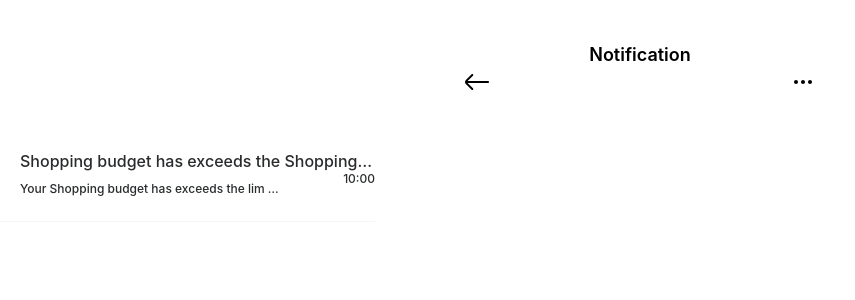
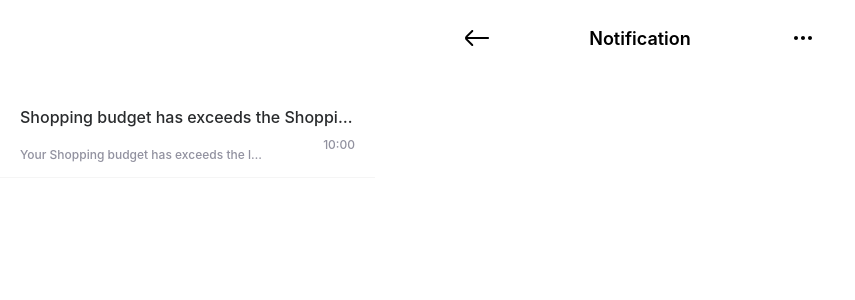
Before and after one commit to chandran-kannan/Expenso, a React (Vite) app: page /notification in a window 1280 px wide. Shown: the top 300 px of the page, without its empty margins (0-855 px from the left). Built offline with nearby package versions, Linux system fonts and the light colour scheme.

Commit message:
Resolved Alignment Issues In Notification Page

```diff
--- a/src/Components/Header/index.tsx
+++ b/src/Components/Header/index.tsx
@@ -9,7 +9,7 @@ type HeaderProps = {
 
 const Header = ({ title, className, leftIcon, rightIcon }: HeaderProps) => {
   return (
-    <div className="flex w-350px m-auto justify-between">
+    <div className="flex w-350px m-auto justify-between items-center">
       <span className="mt-3px">{leftIcon}</span>
       <h6 className={`font-600 fs-18px ${className}`}> {title} </h6>
       <span className="mt-3px">{rightIcon}</span>
--- a/src/Pages/AddAccount/index.tsx
+++ b/src/Pages/AddAccount/index.tsx
@@ -67,10 +67,9 @@ const AddAccount = () => {
       </div>
       <div className="rounded-top-32px bg-white flex flex-col gap-40px ">
         <div className="flex flex-col gap-16px mt-24px ml-auto mr-auto ">
-          <Input placeholder="Name" type="text" disabled={false} value={name} />
+          <Input placeholder="Name" type="text" value={name} />
           <div>
             <DropDown
-              className={"text-light-grey"}
               options={["Bank", "Wallet"]}
               placeholder={"Account Type"}
               onChange={selectedValue}
--- a/src/Pages/Notification/index.tsx
+++ b/src/Pages/Notification/index.tsx
@@ -19,7 +19,7 @@ const Notification = () => {
 
   return (
     <div>
-      <div className="mt-44px mb-20px relative">
+      <div className="relative mb-20px">
         <Header
           leftIcon={<LeftArrow className="w-24px h-24px" />}
           title="Notification"
@@ -48,7 +48,7 @@ const Notification = () => {
       </div>
       {!removeAll && (
         <div className=" flex-col  flex ">
-          <div className="flex flex-col pl-20px mt-10px bg-white box-shadow w-375px h-71px ">
+          <div className="flex flex-col pl-20px pr-20px mt-10px bg-white box-shadow w-375px h-71px ">
             <p
               className={`text-ellipsis white-space overflow-x-hidden fs-16px font-500  ${
                 readMessage ? "text-grey2" : " text-black-2 "
@@ -56,19 +56,18 @@ const Notification = () => {
             >
               Shopping budget has exceeds the Shopping budget has
             </p>
-            <div className="flex">
+            <div className="flex mt-10px">
               <span
-                className={`text-ellipsis white-space overflow-x-hidden fs-12px  font-500 mt-10px  ${
-                  readMessage ? "text-grey2" : " text-black-2 "
-                } `}
+               className= "text-grey2 text-ellipsis white-space overflow-x-hidden fs-12px  font-500 mt-10px "
+                // className={`text-grey2 text-ellipsis white-space overflow-x-hidden fs-12px  font-500 mt-10px  ${
+                //   readMessage ? "" : " text-black-2 "
+                // } `}
               >
                 Your Shopping budget has exceeds the lim Your Shopping budget has exceeds the lim
 
               </span>
               <span
-                className={`ml-60px fs-12px  font-500  ${
-                  readMessage ? "text-grey2" : " text-black-2 "
-                } `}
+                className="ml-60px fs-12px  font-500 text-grey2"
               >
                 10:00
               </span>
--- a/src/assets/Images/index.tsx
+++ b/src/assets/Images/index.tsx
@@ -1,3 +1,11 @@
 import Mail from "./Mail.png";
 import Vector from "./Vector.png";
-export { Vector, Mail };
+import Chase from "./Chase.png";
+import Citi from "./Citi.png";
+import BankOfAmerica from "./BankOfAmerica.png";
+import Bca from "./Bca.png";
+import Jago from "./Jago.png";
+import Mandiri from "./Mandiri.png";
+import Paypal from "./Paypal.png";
+import Success from "./Success.png";
+export { Vector, Mail, Chase, Citi, BankOfAmerica, Bca, Jago, Mandiri, Paypal, Success };
```
